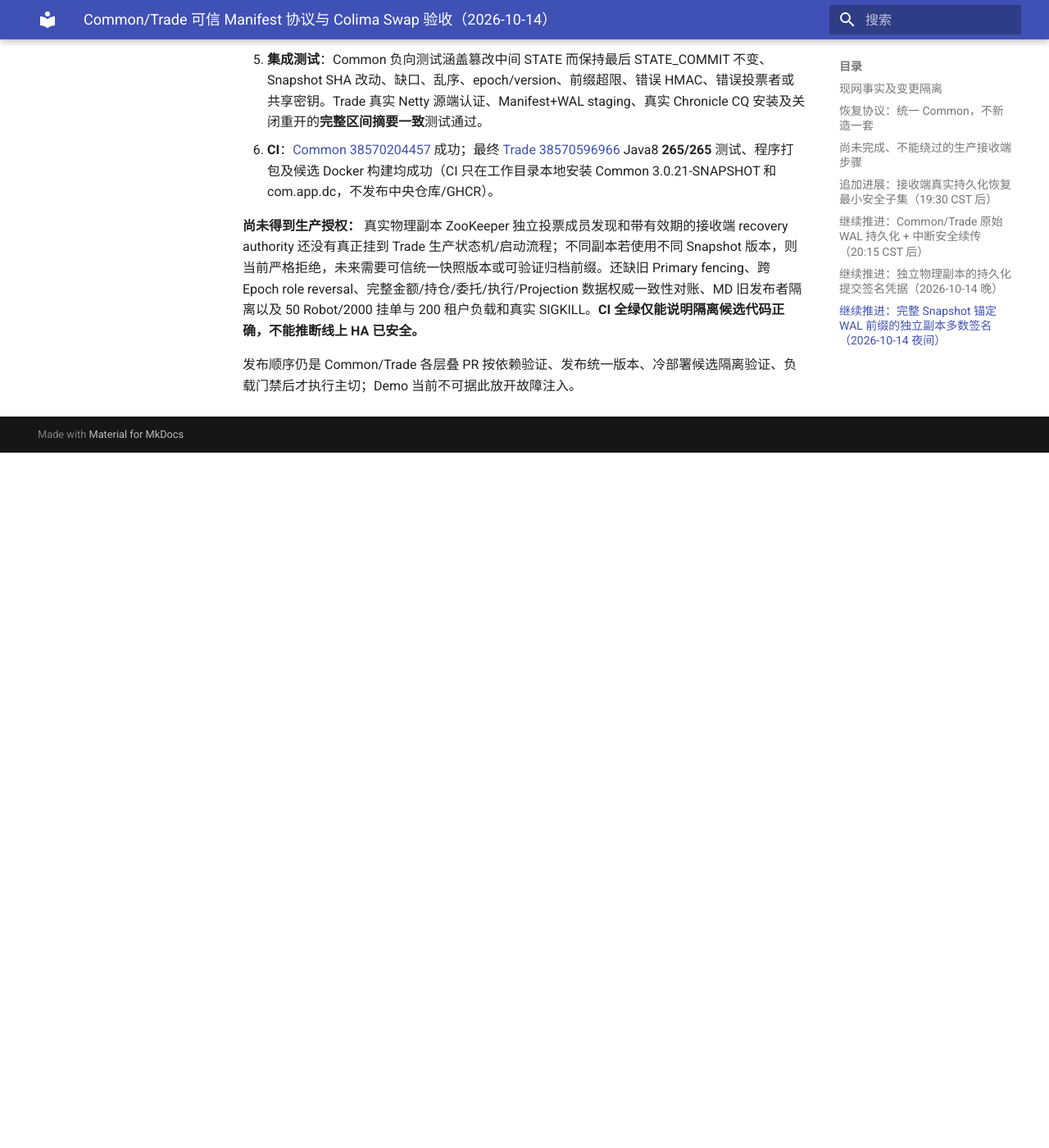
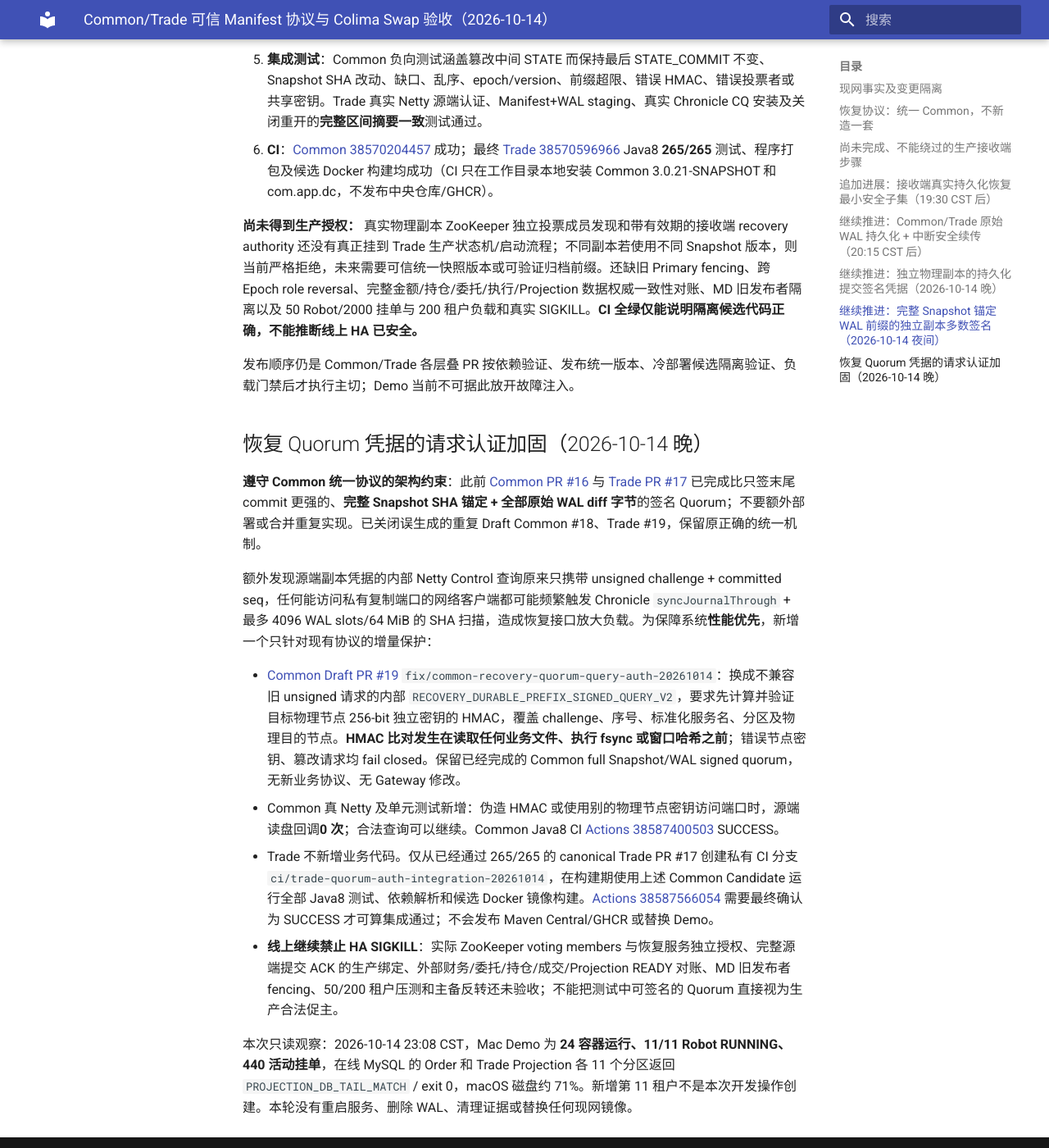
Before and after one commit to bliplink/dc-quant-deploy, an MkDocs documentation site: the page built from docs/TRADE_COMMON_SIGNED_MANIFEST_AND_SWAP_20261014.zh-CN.md, in a window 1280 px wide and 1400 px high, scrolled down 5819 px. Shown: the whole window at 82% size. Built offline with MkDocs 1.6.1 and Material for MkDocs 9.7.7, drawn with Linux system fonts in a browser that asks for light colours; before the commit the page ends 6371 px from its top, so only the background shows below that.

Commit message:
docs(ha): reuse canonical full WAL quorum and authenticate expensive exact-voter queries before source I/O

```diff
--- a/docs/TRADE_COMMON_SIGNED_MANIFEST_AND_SWAP_20261014.zh-CN.md
+++ b/docs/TRADE_COMMON_SIGNED_MANIFEST_AND_SWAP_20261014.zh-CN.md
@@ -83,3 +83,16 @@
 **尚未得到生产授权：** 真实物理副本 ZooKeeper 独立投票成员发现和带有效期的接收端 recovery authority 还没有真正挂到 Trade 生产状态机/启动流程；不同副本若使用不同 Snapshot 版本，则当前严格拒绝，未来需要可信统一快照版本或可验证归档前缀。还缺旧 Primary fencing、跨 Epoch role reversal、完整金额/持仓/委托/执行/Projection 数据权威一致性对账、MD 旧发布者隔离以及 50 Robot/2000 挂单与 200 租户负载和真实 SIGKILL。**CI 全绿仅能说明隔离候选代码正确，不能推断线上 HA 已安全。**
 
 发布顺序仍是 Common/Trade 各层叠 PR 按依赖验证、发布统一版本、冷部署候选隔离验证、负载门禁后才执行主切；Demo 当前不可据此放开故障注入。
+
+## 恢复 Quorum 凭据的请求认证加固（2026-10-14 晚）
+
+**遵守 Common 统一协议的架构约束**：此前 [Common PR #16](https://github.com/bliplink/com.app.common/pull/16) 与 [Trade PR #17](https://github.com/bliplink/com.app.dc.tradesvr/pull/17) 已完成比只签末尾 commit 更强的、**完整 Snapshot SHA 锚定 + 全部原始 WAL diff 字节**的签名 Quorum；不要额外部署或合并重复实现。已关闭误生成的重复 Draft Common #18、Trade #19，保留原正确的统一机制。
+
+额外发现源端副本凭据的内部 Netty Control 查询原来只携带 unsigned challenge + committed seq，任何能访问私有复制端口的网络客户端都可能频繁触发 Chronicle `syncJournalThrough` + 最多 4096 WAL slots/64 MiB 的 SHA 扫描，造成恢复接口放大负载。为保障系统**性能优先**，新增一个只针对现有协议的增量保护：
+
+- [Common Draft PR #19](https://github.com/bliplink/com.app.common/pull/19) `fix/common-recovery-quorum-query-auth-20261014`：换成不兼容旧 unsigned 请求的内部 `RECOVERY_DURABLE_PREFIX_SIGNED_QUERY_V2`，要求先计算并验证目标物理节点 256-bit 独立密钥的 HMAC，覆盖 challenge、序号、标准化服务名、分区及物理目的节点。**HMAC 比对发生在读取任何业务文件、执行 fsync 或窗口哈希之前**；错误节点密钥、篡改请求均 fail closed。保留已经完成的 Common full Snapshot/WAL signed quorum，无新业务协议、无 Gateway 修改。
+- Common 真 Netty 及单元测试新增：伪造 HMAC 或使用别的物理节点密钥访问端口时，源端读盘回调**0 次**；合法查询可以继续。Common Java8 CI [Actions 38587400503](https://github.com/bliplink/com.app.common/actions/runs/38587400503) SUCCESS。
+- Trade 不新增业务代码。仅从已经通过 265/265 的 canonical Trade PR #17 创建私有 CI 分支 `ci/trade-quorum-auth-integration-20261014`，在构建期使用上述 Common Candidate 运行全部 Java8 测试、依赖解析和候选 Docker 镜像构建。[Actions 38587566054](https://github.com/bliplink/com.app.dc.tradesvr/actions/runs/38587566054) 需要最终确认为 SUCCESS 才可算集成通过；不会发布 Maven Central/GHCR 或替换 Demo。
+- **线上继续禁止 HA SIGKILL**：实际 ZooKeeper voting members 与恢复服务独立授权、完整源端提交 ACK 的生产绑定、外部财务/委托/持仓/成交/Projection READY 对账、MD 旧发布者 fencing、50/200 租户压测和主备反转还未验收；不能把测试中可签名的 Quorum 直接视为生产合法促主。
+
+本次只读观察：2026-10-14 23:08 CST，Mac Demo 为 **24 容器运行、11/11 Robot RUNNING、440 活动挂单**，在线 MySQL 的 Order 和 Trade Projection 各 11 个分区返回 `PROJECTION_DB_TAIL_MATCH` / exit 0，macOS 磁盘约 71%。新增第 11 租户不是本次开发操作创建。本轮没有重启服务、删除 WAL、清理证据或替换任何现网镜像。
```
